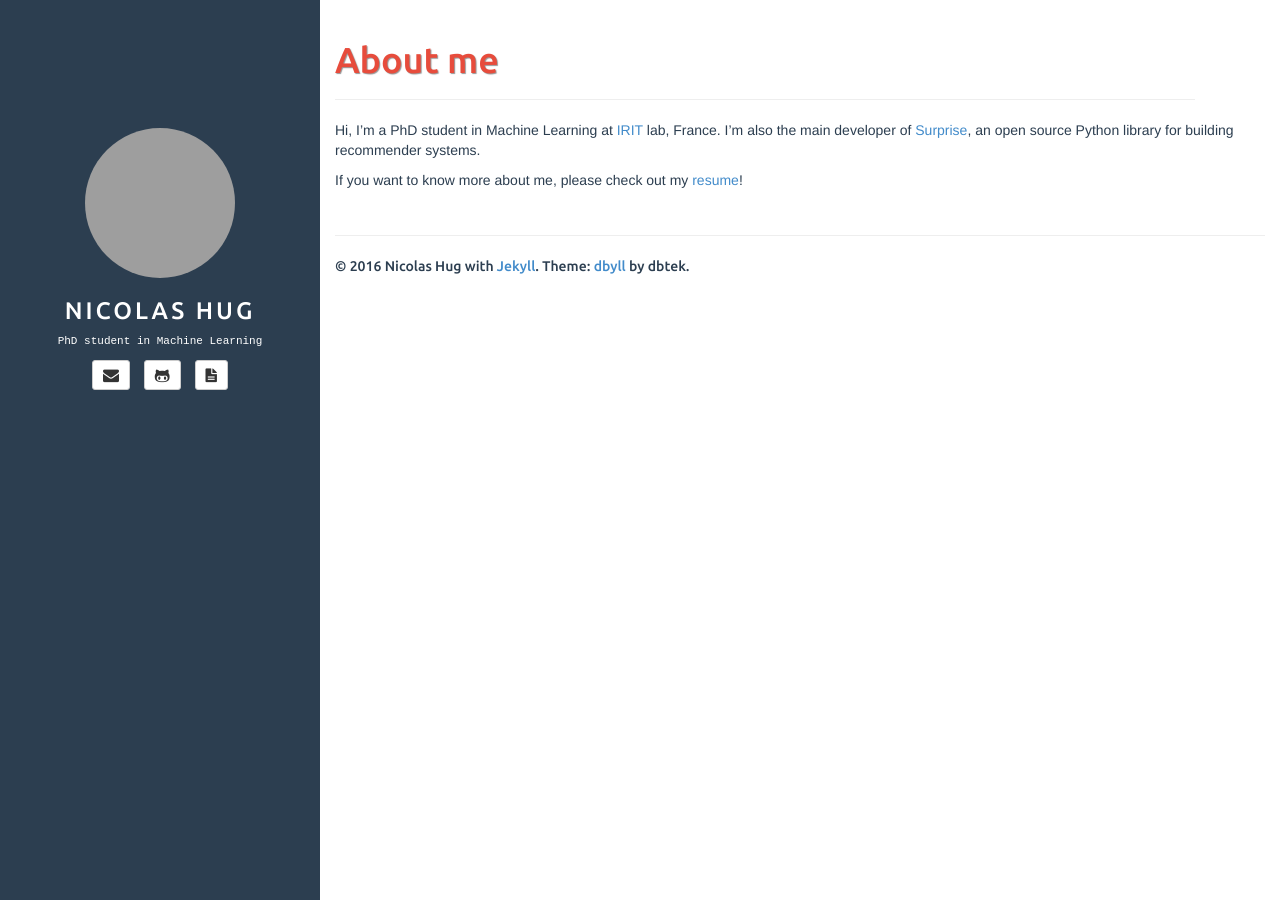
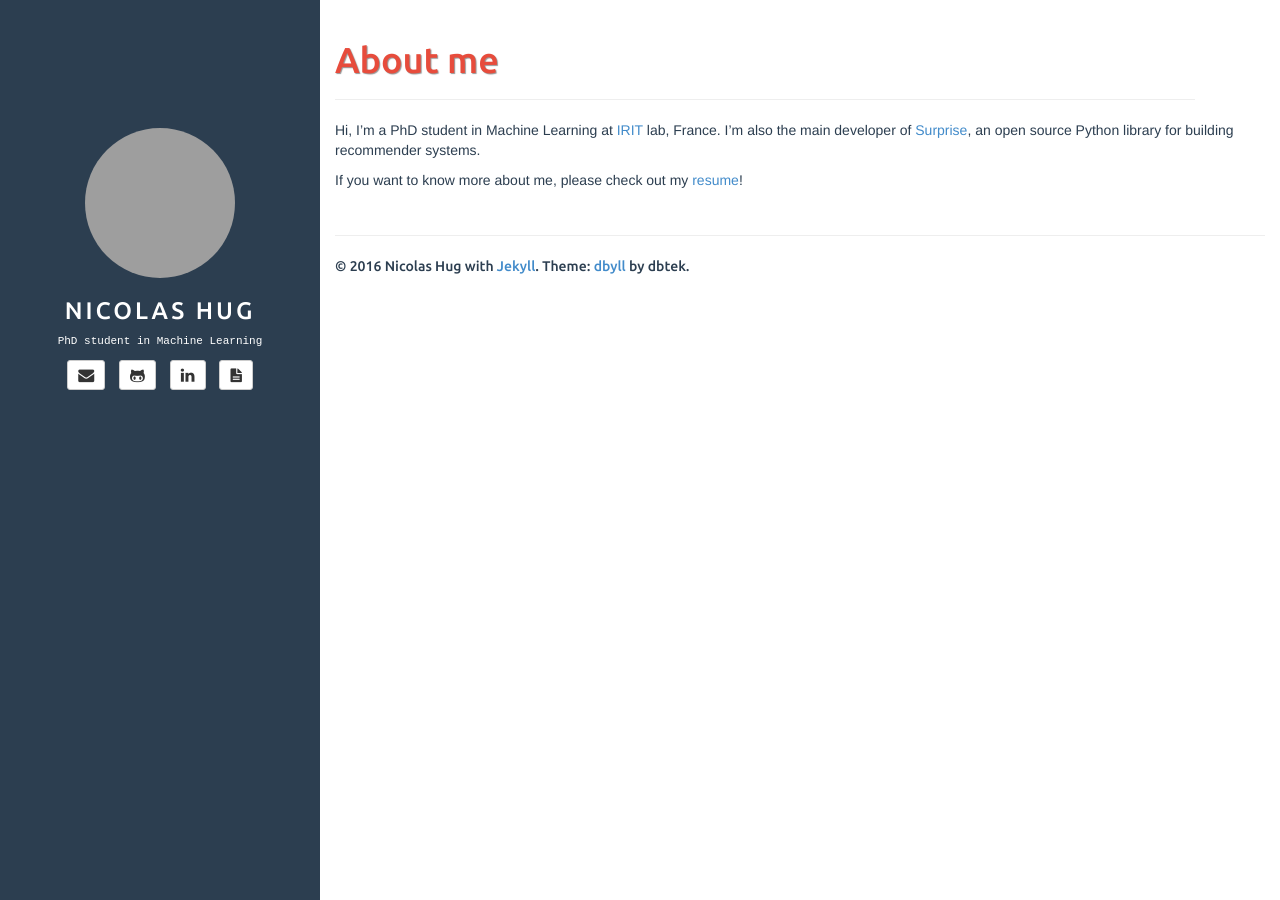
Before and after one commit to NicolasHug/nicolashug.github.io, a Jekyll site: the page built from index.md, in a window 1280 px wide. Built offline with Jekyll 4.4.1, drawn with Linux system fonts in a browser that asks for light colours; grey boxes are pictures that could not be loaded.

Commit message:
added linked in

```diff
--- a/_config.yml
+++ b/_config.yml
@@ -23,7 +23,7 @@ author:
   github: nicolashug
   #twitter:
   #pinterest: asd123
-  #linkedin: asd123
+  linkedin: nicolas-hug
   bio: PhD student in Machine Learning
   email_md5: ce78dac6cc9f018cbec70bf75fe7bd1b
 
--- a/_includes/sidebar.html
+++ b/_includes/sidebar.html
@@ -37,6 +37,13 @@
 			</a>
 		</li>
 		{% endif %}
+		{% if site.author.linkedin %}
+		<li>
+			<a class="btn btn-default btn-sm" href="https://linkedin.com/in/{{ site.author.linkedin }}">
+				<i class="fa fa-linkedin fa-lg"></i>
+			</a>
+		</li>
+		{% endif %}
 		<li>
 			<a class="btn btn-default btn-sm" href="{{site.github.url}}/assets/Nicolas_Hug_CV.pdf">
 				<i class="fa fa-file-text fa-lg"></i>
@@ -51,13 +58,6 @@
 			</a>
 		</li>
 		{% endif %}
-		{% if site.author.linkedin %}
-		<li>
-			<a class="btn btn-default btn-sm" href="https://linkedin.com/in/{{ site.author.linkedin }}">
-				<i class="fa fa-linkedin fa-lg"></i>
-			</a>
-		</li>
-		{% endif %}
     <!--
 		<li>
 			<a class="btn btn-default btn-sm" href="{{ site.BASE_PATH }}/{{ site.rss_path }}">
```
